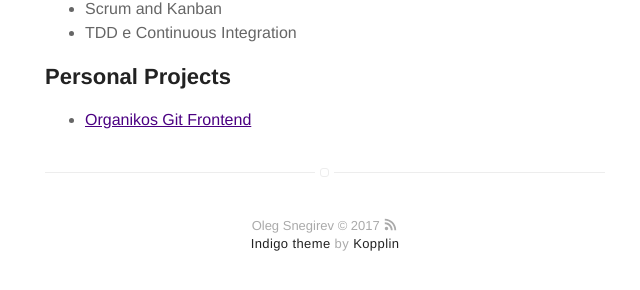
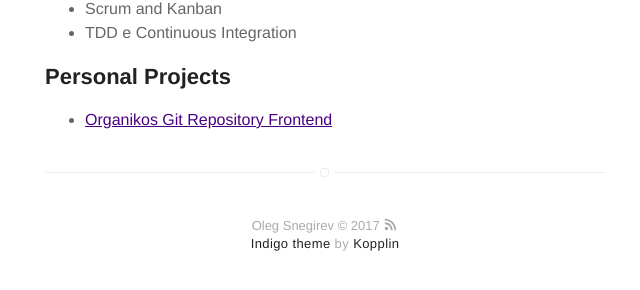
Before and after one commit to lenchevsky/lenchevsky.github.io, a Jekyll site: the page built from about.md, in a window 1280 px wide and 900 px high, scrolled down 3018 px. Shown: the part 585-875 px from the top of the window, without its empty margins (315-955 px from the left). Built offline with Jekyll 4.4.1, drawn with Linux system fonts in a browser that asks for light colours.

```diff
--- a/_posts/2015-12-13-organikos-git-repositories.markdown
+++ b/_posts/2015-12-13-organikos-git-repositories.markdown
@@ -2,7 +2,7 @@
 layout: post
 title: 'Organikos Git Repositories'
 date: 2015-12-13 16:40:20.000000000 -07:00
-category: blog
+category: blog, project
 author: oleg
 tag:
 - django
--- a/about.md
+++ b/about.md
@@ -95,5 +95,5 @@ As an IT manager of one of the departments in structure of the Government of Sam
 <h2>Personal Projects</h2>
 
 <ul>
-	<li><a href="https://lenchevsky.github.com/organikos">Organikos Git Frontend</a></li>
+	<li><a href="https://github.com/lenchevsky/organikos">Organikos Git Repository Frontend</a></li>
 </ul>
```
